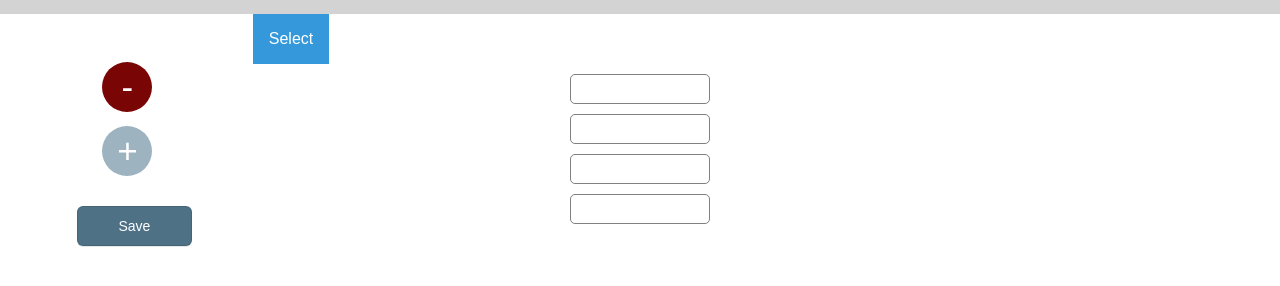
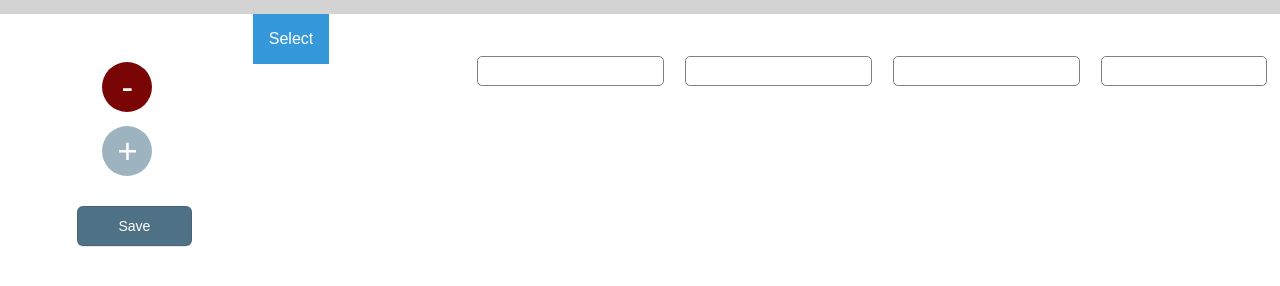
Before and after one commit to rkhoury18/Gymbro, a website: page WebApp/FrontEnd/HTML/CreateNewWorkout.html in a window 1280 px wide. Shown: the part 74-360 px from the top of the page. Drawn offline with Linux system fonts and the light colour scheme.

Commit message:
format fix

```diff
--- a/WebApp/FrontEnd/Styles/CreateNewWorkout.css
+++ b/WebApp/FrontEnd/Styles/CreateNewWorkout.css
@@ -43,16 +43,16 @@
     display: flex;
     flex-direction: column;
     align-items: center;
-    position: static;
+    position: fixed;
     top: 15%;
-    left: 5%;
+    left: 36%;
     }
 
     .input_container2 {
     display: flex;
     flex-direction: column;
     align-items: center;
-    position: static;
+    position: fixed;
     top: 15%;
     left: 52.25%;
     }
@@ -61,7 +61,7 @@
       display: flex;
       flex-direction: column;
       align-items: center;
-      position: static;
+      position: fixed;
       top: 15%;
       left: 68.5%;
       }
@@ -70,7 +70,7 @@
       display: flex;
       flex-direction: column;
       align-items: center;
-      position: static;
+      position: fixed;
       top: 15%;
       left: 85%;
     }
@@ -82,7 +82,7 @@
 
     input[type="text"] {
     text-align: center;
-    width: 10%;
+    width: 80%;
     height: 3%;
     padding: 5px;
     border-radius: 5px;
```
